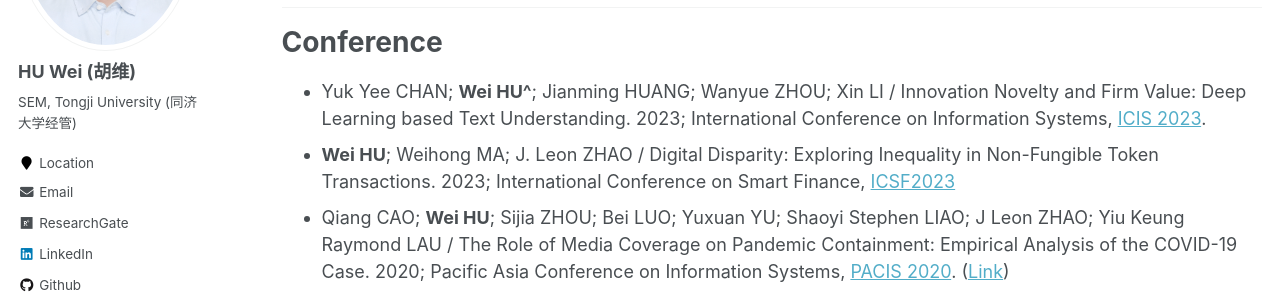
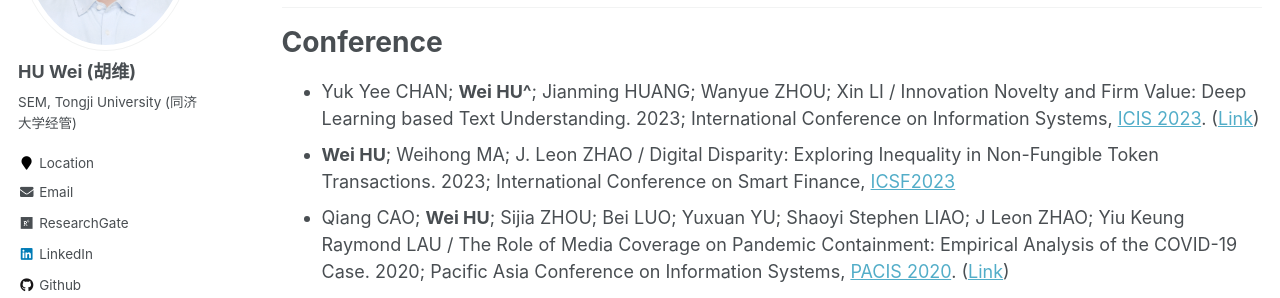
Before and after one commit to huwei-vincent/huwei-vincent.github.io, a Jekyll site: the page built from _pages/my-publication.md, in a window 1280 px wide and 900 px high. Shown: the part 285-583 px from the top of the window. Built offline with Jekyll 4.4.1, drawn with Linux system fonts in a browser that asks for light colours; some web fonts are replaced.

Commit message:
update publication icis

```diff
--- a/_pages/my-publication.md
+++ b/_pages/my-publication.md
@@ -14,7 +14,7 @@ author_profile: true
 
 # Conference
 
-- Yuk Yee CHAN; **Wei HU^**; Jianming HUANG; Wanyue ZHOU; Xin LI / Innovation Novelty and Firm Value: Deep Learning based Text Understanding. 2023; International Conference on Information Systems, [ICIS 2023](https://icis2023.aisconferences.org/).
+- Yuk Yee CHAN; **Wei HU^**; Jianming HUANG; Wanyue ZHOU; Xin LI / Innovation Novelty and Firm Value: Deep Learning based Text Understanding. 2023; International Conference on Information Systems, [ICIS 2023](https://icis2023.aisconferences.org/). ([Link](https://aisel.aisnet.org/icis2023/dab_sc/dab_sc/8/))
 - **Wei HU**; Weihong MA; J. Leon ZHAO / Digital Disparity: Exploring Inequality in Non-Fungible Token Transactions. 2023; International Conference on Smart Finance, [ICSF2023](https://cbit.cuhk.edu.cn/ICSF/ICSF23/index.html)
 - Qiang CAO; **Wei HU**; Sijia ZHOU; Bei LUO; Yuxuan YU; Shaoyi Stephen LIAO; J Leon ZHAO; Yiu Keung Raymond LAU / The Role of Media Coverage on Pandemic Containment: Empirical Analysis of the COVID-19 Case. 2020; Pacific Asia Conference on Information Systems, [PACIS 2020](https://aisel.aisnet.org/pacis2020/). ([Link](https://aisel.aisnet.org/pacis2020/162/))
 - **Wei HU**; J Leon ZHAO / The Impact of Textual Online Harassment on the Performance of Projects in Crowdfunding. 2019; Pacific Asia Conference on Information Systems, [PACIS 2019](https://aisel.aisnet.org/pacis2019/) ([Link](https://aisel.aisnet.org/pacis2019/156/))
```
